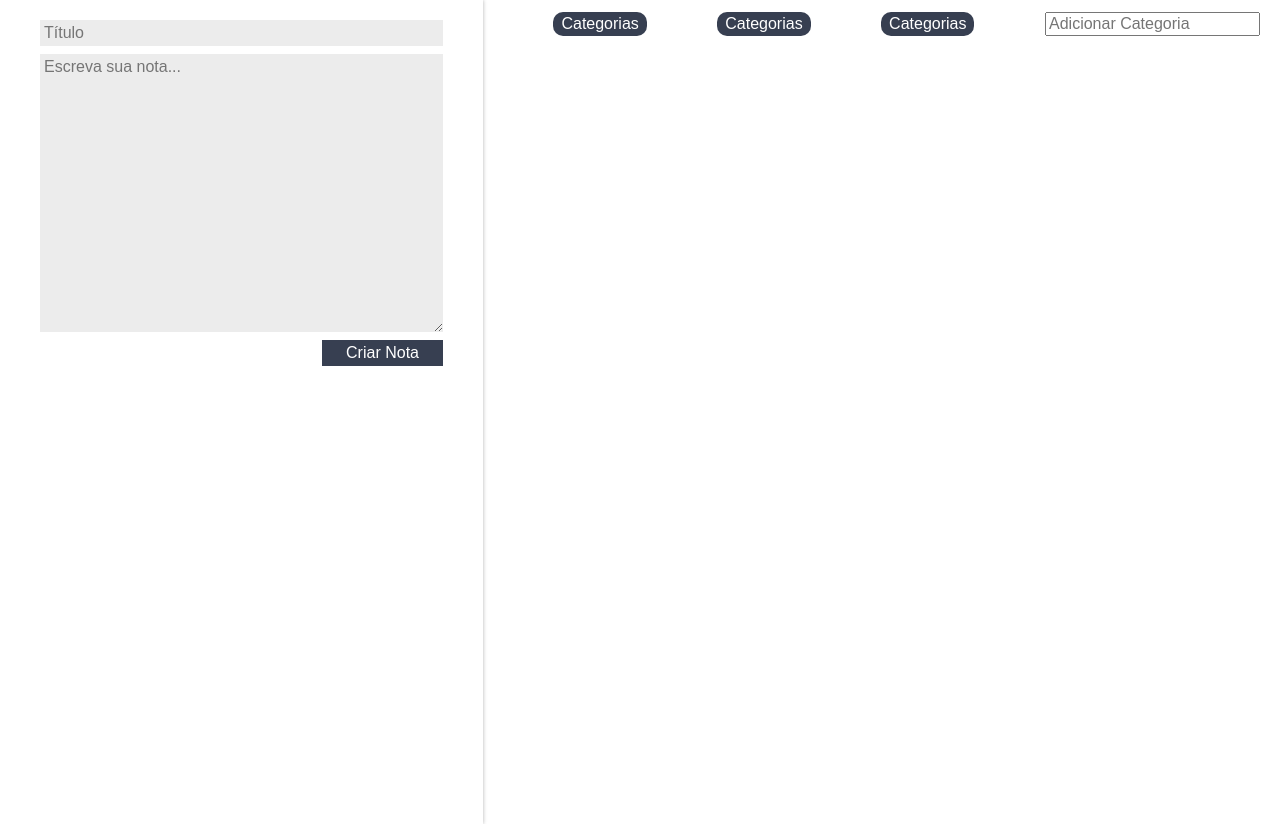
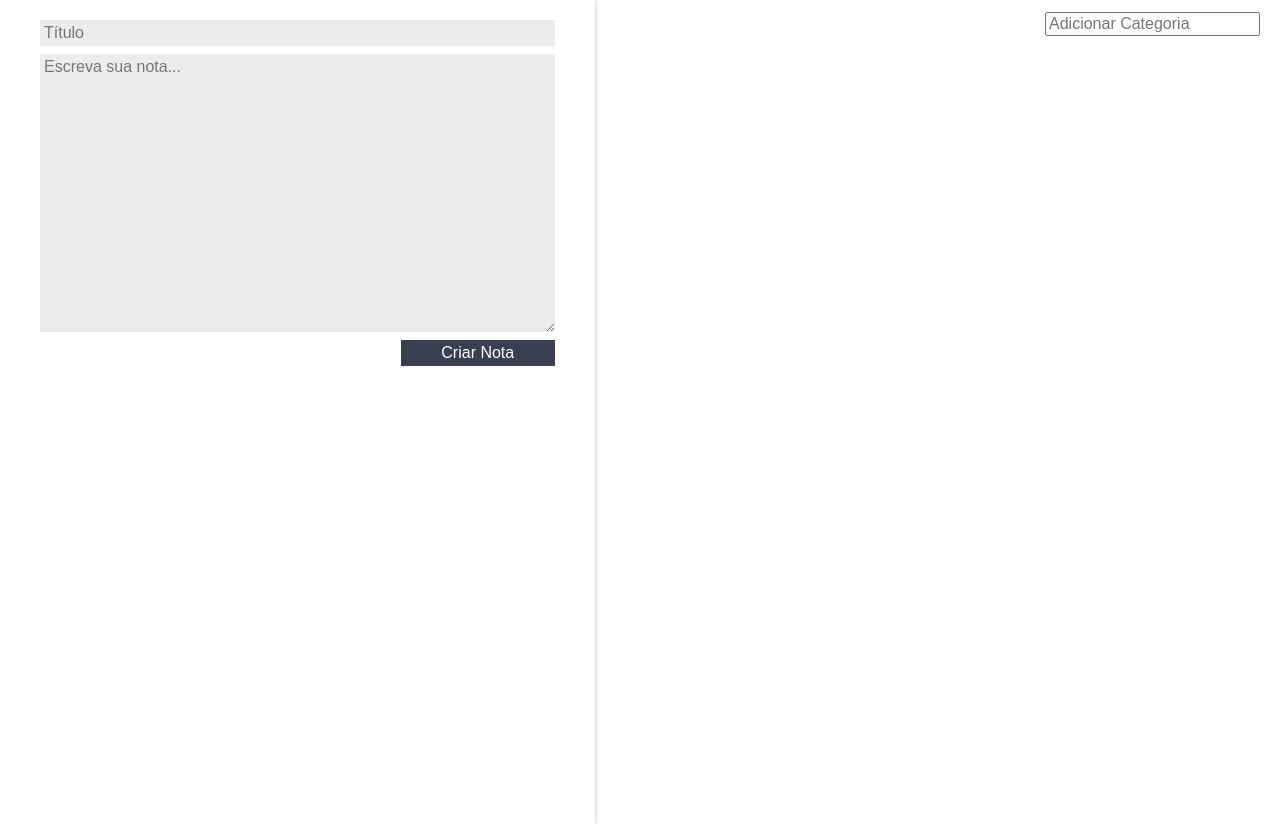
Before and after one commit to jessicaidro/ceep, a React (Create React App) app: page / in a window 1280 px wide. Built offline with nearby package versions, Linux system fonts and the light colour scheme.

Commit message:
Aula 2 - Atividade 5
Adicionando categorias dinamicamente

```diff
--- a/src/App.js
+++ b/src/App.js
@@ -12,7 +12,8 @@
         super();
         this.notas = [];
         this.state = {
-            notas:[]
+            notas:[],
+            categorias:[],
         };
     }
     criarNota(titulo, texto){
@@ -21,6 +22,12 @@
         const novoEstado = {
             notas:novoArrayNotas
         };
+        this.setState(novoEstado);
+    }
+
+    adicionarCategoria(nomeCategoria) {
+        const novoArrayCategorias = [...this.state.categorias, nomeCategoria];
+        const novoEstado = {...this.state, categorias:novoArrayCategorias};
         this.setState(novoEstado);
     }
 
@@ -36,7 +43,9 @@
             <section className="conteudo">
                 <FormularioCadastro criarNota={this.criarNota.bind(this)}/>
                 <main className="cont-principal">
-                    <ListaDeCategorias />
+                    <ListaDeCategorias
+                    adicionarCategoria={this.adicionarCategoria.bind(this)}
+                    categorias={this.state.categorias} />
                     <ListaDeNotas
                         apagarNota={this.deletarNota.bind(this)}
                         notas={this.state.notas}/>
--- a/src/components/ListaDeCategorias/ListaDeCategorias.jsx
+++ b/src/components/ListaDeCategorias/ListaDeCategorias.jsx
@@ -3,24 +3,28 @@
 
 class ListaDeCategorias extends Component {
    _handleEventoInput(e) {
-
         if(e.key === "Enter"){
-            console.log("add categoria")
+            let valorCategoria = e.target.value;
+            this.props.adicionarCategoria(valorCategoria);
         }
    }
     render() {
         return (
         <section className="lista-categorias">
             <ul className="lista-categorias_lista">
-                <li className="lista-categorias_item">Categorias</li>
-                <li className="lista-categorias_item">Categorias</li>
-                <li className="lista-categorias_item">Categorias</li>
+                {this.props.categorias.map((categoria, index) => {
+                    return (
+                        <li key={index} className="lista-categorias_item">
+                            {categoria}
+                        </li>
+                    );
+                })}
             </ul>
-
-            <input type="text"
-            className="lista-categorias_input"
-            placeholder="Adicionar Categoria"
-            onKeyUp={this._handleEventoInput.bind(this)} //para cadastrar ao teclar enter
+            <input
+                type="text"
+                className="lista-categorias_input"
+                placeholder="Adicionar Categoria"
+                onKeyUp={this._handleEventoInput.bind(this)} //para cadastrar ao teclar enter
             />
         </section>
         );
```
